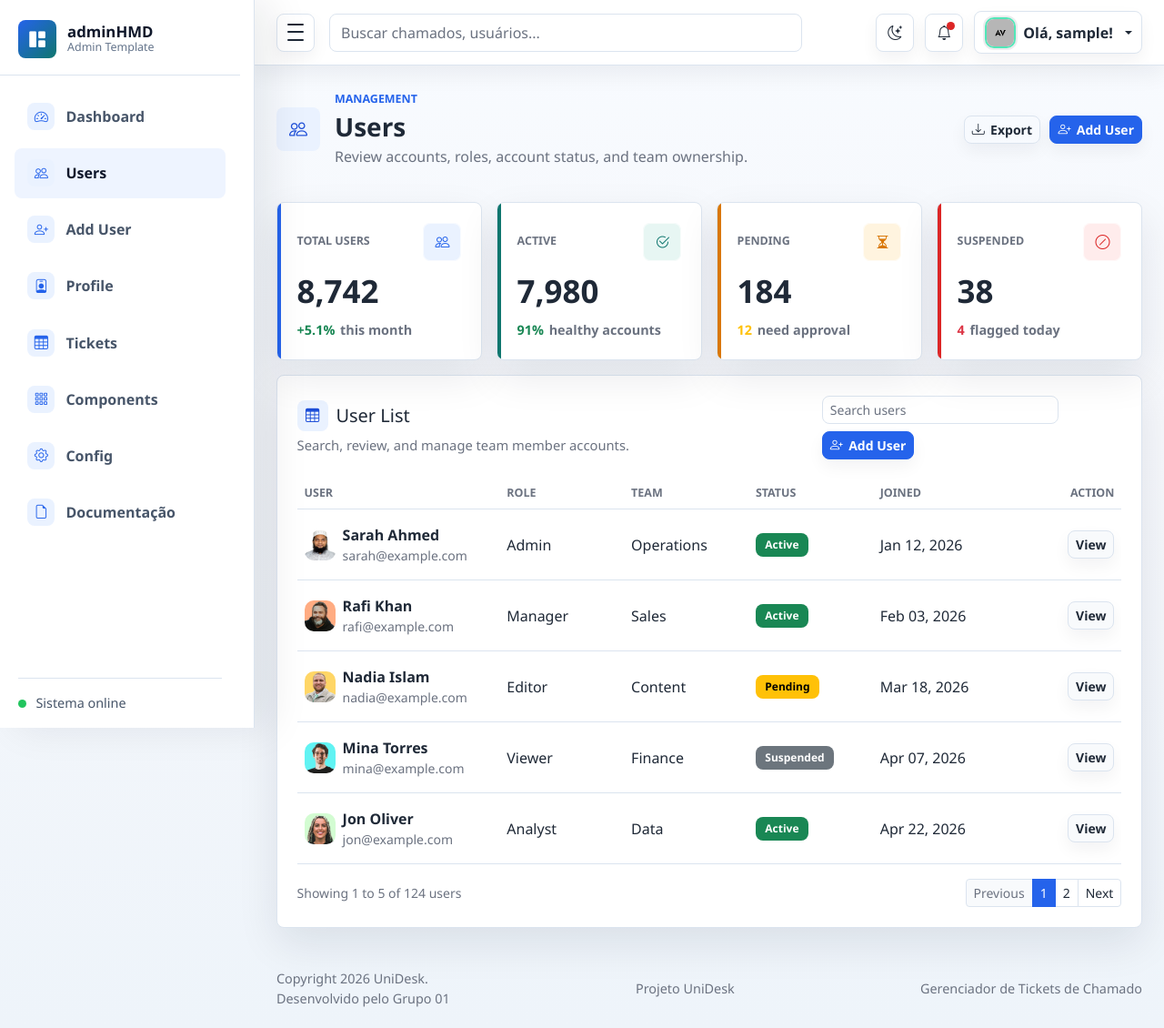
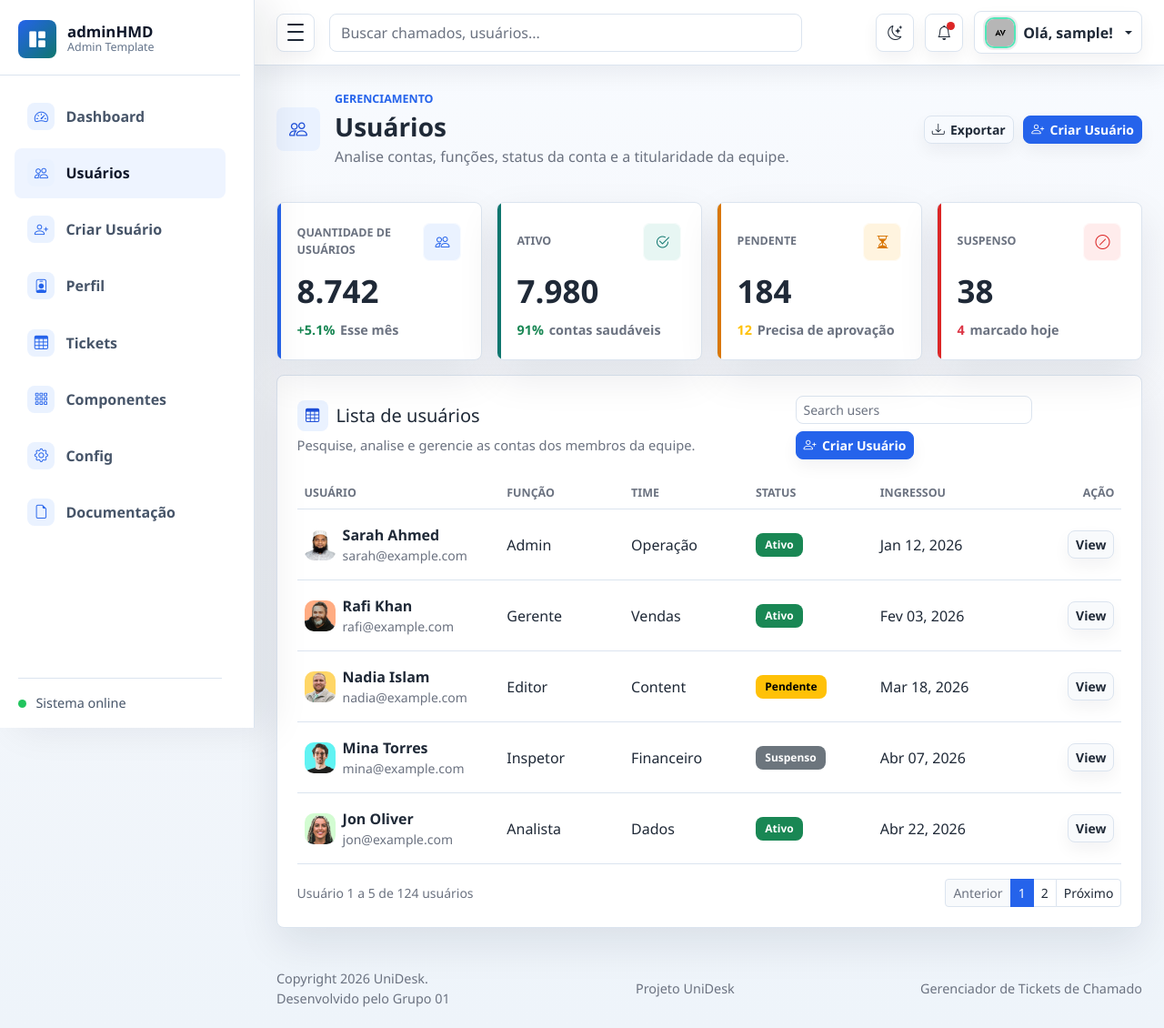
Before and after one commit to TolbyOwl/Semestre-6---Desenvolvimento-de-Sistema, a Flask app: page /users in a window 1280 px wide. Shown: the whole page at 91% size. Run offline with Flask 3, Linux system fonts and the light colour scheme; the visitor is signed in with stand-in values (Sample User, id 1); some libraries are stand-ins or nearby versions.

Commit message:
Tradução da página de usuários e basic dash
- tradução dos textos

Pendências:

- Sem pendências da tarefa nesses dois arquivos

```diff
--- a/templates/it_dash/basic_dash.html
+++ b/templates/it_dash/basic_dash.html
@@ -48,17 +48,17 @@
            href="{{url_for("users")}}"
            {% if request.endpoint == 'users' %}aria-current="page"{% endif %}>
           <span class="nav-icon"><i class="bi bi-people" aria-hidden="true"></i></span>
-          <span class="nav-text">Users</span>
+          <span class="nav-text">Usuários</span>
         </a>
 
         <a class="nav-link" href="add-user.html">
           <span class="nav-icon"><i class="bi bi-person-plus" aria-hidden="true"></i></span>
-          <span class="nav-text">Add User</span>
+          <span class="nav-text">Criar Usuário</span>
         </a>
 
         <a class="nav-link" href="profile.html">
           <span class="nav-icon"><i class="bi bi-person-badge" aria-hidden="true"></i></span>
-          <span class="nav-text">Profile</span>
+          <span class="nav-text">Perfil</span>
         </a>
 
         <!-- <a class="nav-link" href="charts.html">
@@ -75,7 +75,7 @@
 
         <a class="nav-link" href="components.html">
           <span class="nav-icon"><i class="bi bi-grid-3x3-gap" aria-hidden="true"></i></span>
-          <span class="nav-text">Components</span>
+          <span class="nav-text">Componentes</span>
         </a>
 
         <!-- <a class="nav-link" href="alerts.html">
@@ -153,21 +153,21 @@
               </button>
 
               <div class="dropdown-menu dropdown-menu-end notification-menu">
-                <div class="dropdown-header fw-bold text-body">Notifications</div>
+                <div class="dropdown-header fw-bold text-body">Notificações</div>
 
                 <a class="dropdown-item" href="users.html">
-                  <span class="notification-title">New user registered</span>
-                  <span class="notification-time">4 minutes ago</span>
+                  <span class="notification-title">Novo usuário registrado</span>
+                  <span class="notification-time">4 minutos atrás</span>
                 </a>
 
                 <a class="dropdown-item" href="charts.html">
-                  <span class="notification-title">Revenue target reached</span>
-                  <span class="notification-time">32 minutes ago</span>
+                  <span class="notification-title">Meta de receita alcançada/span>
+                  <span class="notification-time">32 minutos atrás</span>
                 </a>
 
                 <a class="dropdown-item" href="settings.html">
-                  <span class="notification-title">Security review completed</span>
-                  <span class="notification-time">1 hour ago</span>
+                  <span class="notification-title">Análise de segurança concluída</span>
+                  <span class="notification-time">1 hora atrás</span>
                 </a>
               </div>
             </div>
@@ -187,11 +187,11 @@
 
               <ul class="dropdown-menu dropdown-menu-end">
                 <li>
-                  <a class="dropdown-item" href="profile.html">Profile</a>
+                  <a class="dropdown-item" href="profile.html">Perfil</a>
                 </li>
 
                 <li>
-                  <a class="dropdown-item" href="settings.html">Account settings</a>
+                  <a class="dropdown-item" href="settings.html">Configurações de conta</a>
                 </li>
 
                 <li>
@@ -199,7 +199,7 @@
                 </li>
 
                 <li>
-                  <a class="dropdown-item" href="login.html">Sign out</a>
+                  <a class="dropdown-item" href="login.html">Sair</a>
                 </li>
               </ul>
             </div>
--- a/templates/it_dash/users.html
+++ b/templates/it_dash/users.html
@@ -7,18 +7,18 @@
         ><i class="bi bi-people" aria-hidden="true"></i
       ></span>
       <div>
-        <p class="eyebrow mb-1">Management</p>
-        <h1 class="h3 mb-1">Users</h1>
+        <p class="eyebrow mb-1">Gerenciamento</p>
+        <h1 class="h3 mb-1">Usuários</h1>
         <p class="text-muted mb-0">
-          Review accounts, roles, account status, and team ownership.
+          Analise contas, funções, status da conta e a titularidade da equipe.
         </p>
       </div>
     </div>
     <div class="heading-actions">
       <a class="btn btn-outline-secondary btn-sm" href="tables.html"
-        ><i class="bi bi-download" aria-hidden="true"></i> Export</a
+        ><i class="bi bi-download" aria-hidden="true"></i> Exportar</a
       ><a class="btn btn-primary btn-sm" href="add-user.html"
-        ><i class="bi bi-person-plus" aria-hidden="true"></i> Add User</a
+        ><i class="bi bi-person-plus" aria-hidden="true"></i> Criar Usuário</a
       >
     </div>
   </div>
@@ -27,15 +27,15 @@
     <div class="col-12 col-sm-6 col-xl-3">
       <article class="metric-card metric-primary">
         <div class="metric-top">
-          <span class="metric-label">Total Users</span>
+          <span class="metric-label">Quantidade de usuários</span>
           <span class="metric-icon"
             ><i class="bi bi-people" aria-hidden="true"></i
           ></span>
         </div>
-        <div class="metric-value">8,742</div>
+        <div class="metric-value">8.742</div>
         <div class="metric-meta">
           <span class="text-success">+5.1%</span>
-          <span>this month</span>
+          <span>Esse mês</span>
         </div>
       </article>
     </div>
@@ -43,15 +43,15 @@
     <div class="col-12 col-sm-6 col-xl-3">
       <article class="metric-card metric-success">
         <div class="metric-top">
-          <span class="metric-label">Active</span>
+          <span class="metric-label">Ativo</span>
           <span class="metric-icon"
             ><i class="bi bi-check2-circle" aria-hidden="true"></i
           ></span>
         </div>
-        <div class="metric-value">7,980</div>
+        <div class="metric-value">7.980</div>
         <div class="metric-meta">
           <span class="text-success">91%</span>
-          <span>healthy accounts</span>
+          <span>contas saudáveis</span>
         </div>
       </article>
     </div>
@@ -59,7 +59,7 @@
     <div class="col-12 col-sm-6 col-xl-3">
       <article class="metric-card metric-warning">
         <div class="metric-top">
-          <span class="metric-label">Pending</span>
+          <span class="metric-label">Pendente</span>
           <span class="metric-icon"
             ><i class="bi bi-hourglass-split" aria-hidden="true"></i
           ></span>
@@ -67,7 +67,7 @@
         <div class="metric-value">184</div>
         <div class="metric-meta">
           <span class="text-warning">12</span>
-          <span>need approval</span>
+          <span>Precisa de aprovação</span>
         </div>
       </article>
     </div>
@@ -75,7 +75,7 @@
     <div class="col-12 col-sm-6 col-xl-3">
       <article class="metric-card metric-danger">
         <div class="metric-top">
-          <span class="metric-label">Suspended</span>
+          <span class="metric-label">Suspenso</span>
           <span class="metric-icon"
             ><i class="bi bi-slash-circle" aria-hidden="true"></i
           ></span>
@@ -83,7 +83,7 @@
         <div class="metric-value">38</div>
         <div class="metric-meta">
           <span class="text-danger">4</span>
-          <span>flagged today</span>
+          <span>marcado hoje</span>
         </div>
       </article>
     </div>
@@ -93,10 +93,10 @@
     <div class="panel-header">
       <div>
         <h2 class="h5 mb-1 section-title">
-          <i class="bi bi-table" aria-hidden="true"></i><span>User List</span>
+          <i class="bi bi-table" aria-hidden="true"></i><span>Lista de usuários</span>
         </h2>
         <p class="text-muted mb-0">
-          Search, review, and manage team member accounts.
+          Pesquise, analise e gerencie as contas dos membros da equipe.
         </p>
       </div>
       <div class="d-flex flex-wrap gap-2">
@@ -108,7 +108,7 @@
           aria-label="Search users"
         />
         <a class="btn btn-primary btn-sm" href="add-user.html"
-          ><i class="bi bi-person-plus" aria-hidden="true"></i> Add User</a
+          ><i class="bi bi-person-plus" aria-hidden="true"></i> Criar Usuário</a
         >
       </div>
     </div>
@@ -120,12 +120,12 @@
       >
         <thead>
           <tr>
-            <th scope="col">User</th>
-            <th scope="col">Role</th>
-            <th scope="col">Team</th>
+            <th scope="col">Usuário</th>
+            <th scope="col">Função</th>
+            <th scope="col">Time</th>
             <th scope="col">Status</th>
-            <th scope="col">Joined</th>
-            <th scope="col" class="text-end">Action</th>
+            <th scope="col">Ingressou</th>
+            <th scope="col" class="text-end">Ação</th>
           </tr>
         </thead>
         <tbody>
@@ -144,8 +144,8 @@
               </div>
             </td>
             <td>Admin</td>
-            <td>Operations</td>
-            <td><span class="badge text-bg-success">Active</span></td>
+            <td>Operação</td>
+            <td><span class="badge text-bg-success">Ativo</span></td>
             <td>Jan 12, 2026</td>
             <td class="text-end">
               <a class="btn btn-light btn-sm" href="user-details.html">View</a>
@@ -165,10 +165,10 @@
                 </div>
               </div>
             </td>
-            <td>Manager</td>
-            <td>Sales</td>
-            <td><span class="badge text-bg-success">Active</span></td>
-            <td>Feb 03, 2026</td>
+            <td>Gerente</td>
+            <td>Vendas</td>
+            <td><span class="badge text-bg-success">Ativo</span></td>
+            <td>Fev 03, 2026</td>
             <td class="text-end">
               <a class="btn btn-light btn-sm" href="user-details.html">View</a>
             </td>
@@ -189,7 +189,7 @@
             </td>
             <td>Editor</td>
             <td>Content</td>
-            <td><span class="badge text-bg-warning">Pending</span></td>
+            <td><span class="badge text-bg-warning">Pendente</span></td>
             <td>Mar 18, 2026</td>
             <td class="text-end">
               <a class="btn btn-light btn-sm" href="user-details.html">View</a>
@@ -209,10 +209,10 @@
                 </div>
               </div>
             </td>
-            <td>Viewer</td>
-            <td>Finance</td>
-            <td><span class="badge text-bg-secondary">Suspended</span></td>
-            <td>Apr 07, 2026</td>
+            <td>Inspetor</td>
+            <td>Financeiro</td>
+            <td><span class="badge text-bg-secondary">Suspenso</span></td>
+            <td>Abr 07, 2026</td>
             <td class="text-end">
               <a class="btn btn-light btn-sm" href="user-details.html">View</a>
             </td>
@@ -231,10 +231,10 @@
                 </div>
               </div>
             </td>
-            <td>Analyst</td>
-            <td>Data</td>
-            <td><span class="badge text-bg-success">Active</span></td>
-            <td>Apr 22, 2026</td>
+            <td>Analista</td>
+            <td>Dados</td>
+            <td><span class="badge text-bg-success">Ativo</span></td>
+            <td>Abr 22, 2026</td>
             <td class="text-end">
               <a class="btn btn-light btn-sm" href="user-details.html">View</a>
             </td>
@@ -245,15 +245,15 @@
     <div
       class="d-flex flex-column flex-sm-row align-items-sm-center justify-content-between gap-3 mt-3"
     >
-      <p class="text-muted small mb-0">Showing 1 to 5 of 124 users</p>
+      <p class="text-muted small mb-0">Usuário 1 a 5 de 124 usuários</p>
       <nav aria-label="Users pagination">
         <ul class="pagination pagination-sm mb-0">
           <li class="page-item disabled">
-            <a class="page-link" href="#">Previous</a>
+            <a class="page-link" href="#">Anterior</a>
           </li>
           <li class="page-item active"><a class="page-link" href="#">1</a></li>
           <li class="page-item"><a class="page-link" href="#">2</a></li>
-          <li class="page-item"><a class="page-link" href="#">Next</a></li>
+          <li class="page-item"><a class="page-link" href="#">Próximo</a></li>
         </ul>
       </nav>
     </div>
```
